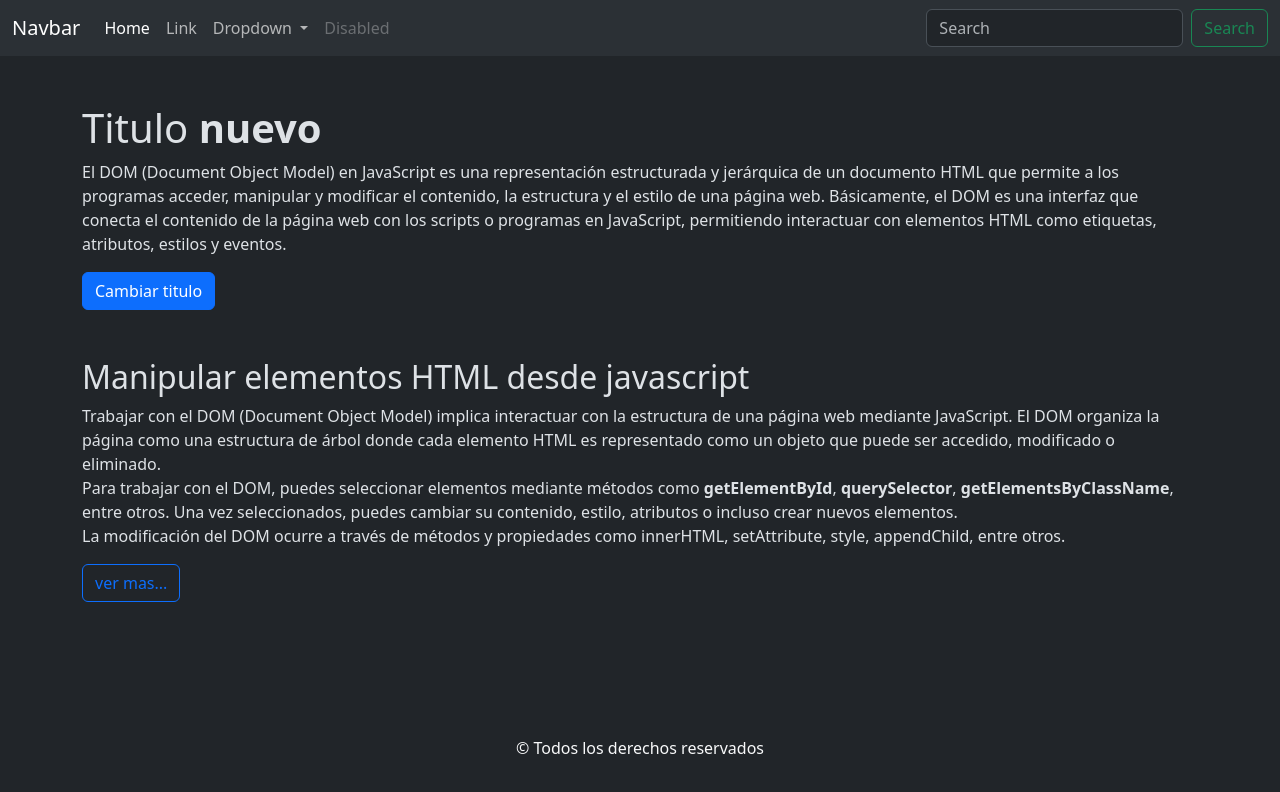
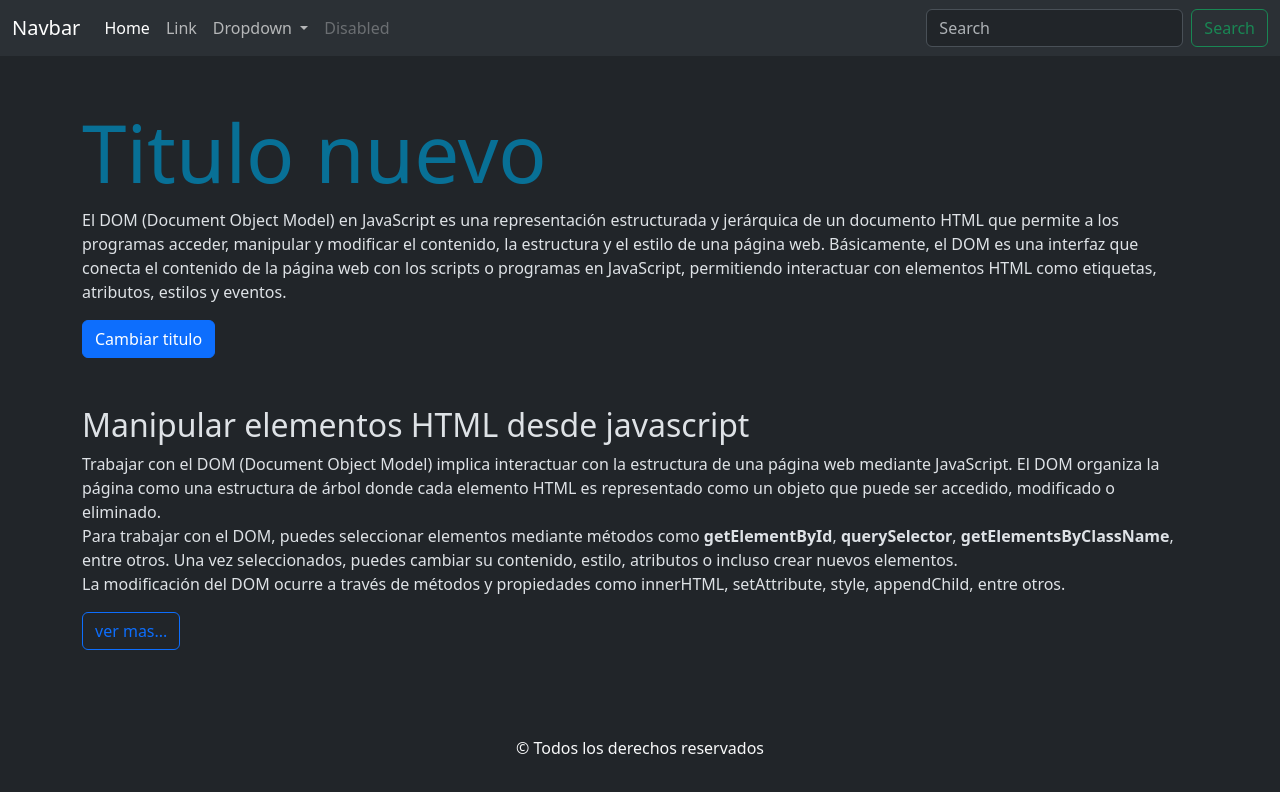
Before and after one commit to rollingcodeschool/practicaDOM-c73i, a plain HTML site: page index.html in a window 1280 px wide. Both pictures are taken after a click on the button "Cambiar titulo". Drawn offline with nearby package versions, Linux system fonts and the light colour scheme.

Commit message:
moficamos el texto y estilo del titulo principal

```diff
--- a/css/style.css
+++ b/css/style.css
@@ -7,3 +7,7 @@ body{
 main{
     flex-grow: 1;
 }
+
+.tituloPrincipal{
+    color: rgb(8, 112, 150);
+}
--- a/js/app.js
+++ b/js/app.js
@@ -10,6 +10,9 @@ function cambiarTitulo(){
     const tituloPrincipal = document.querySelector('h1');
     //modifico ese titulo
     tituloPrincipal.innerHTML = 'Titulo <b> nuevo </b>';
+    // tituloPrincipal.innerText = 'Titulo nuevo';
+    console.log(tituloPrincipal.innerText)
+    tituloPrincipal.className = 'display-1 tituloPrincipal'
 }
 
 
```
